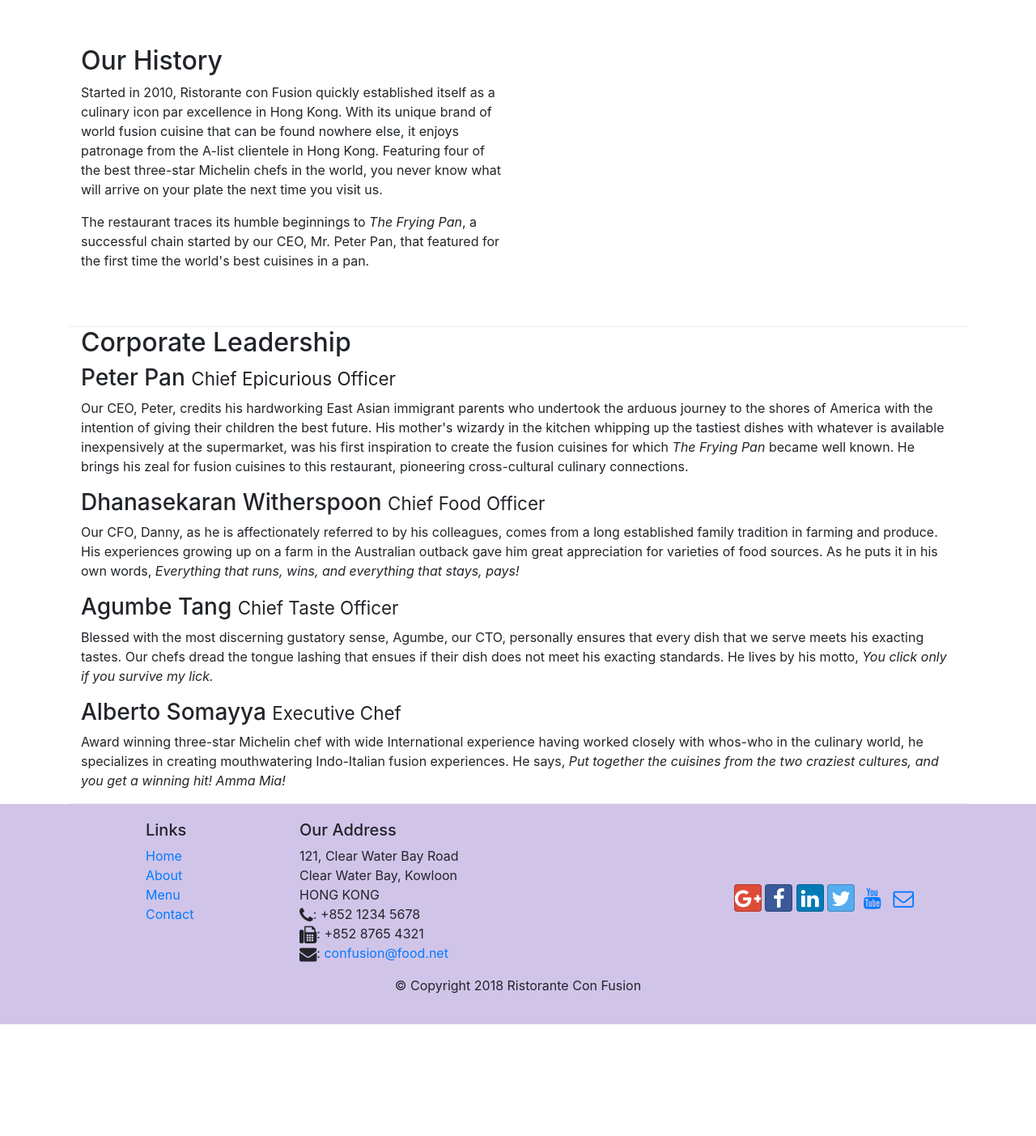
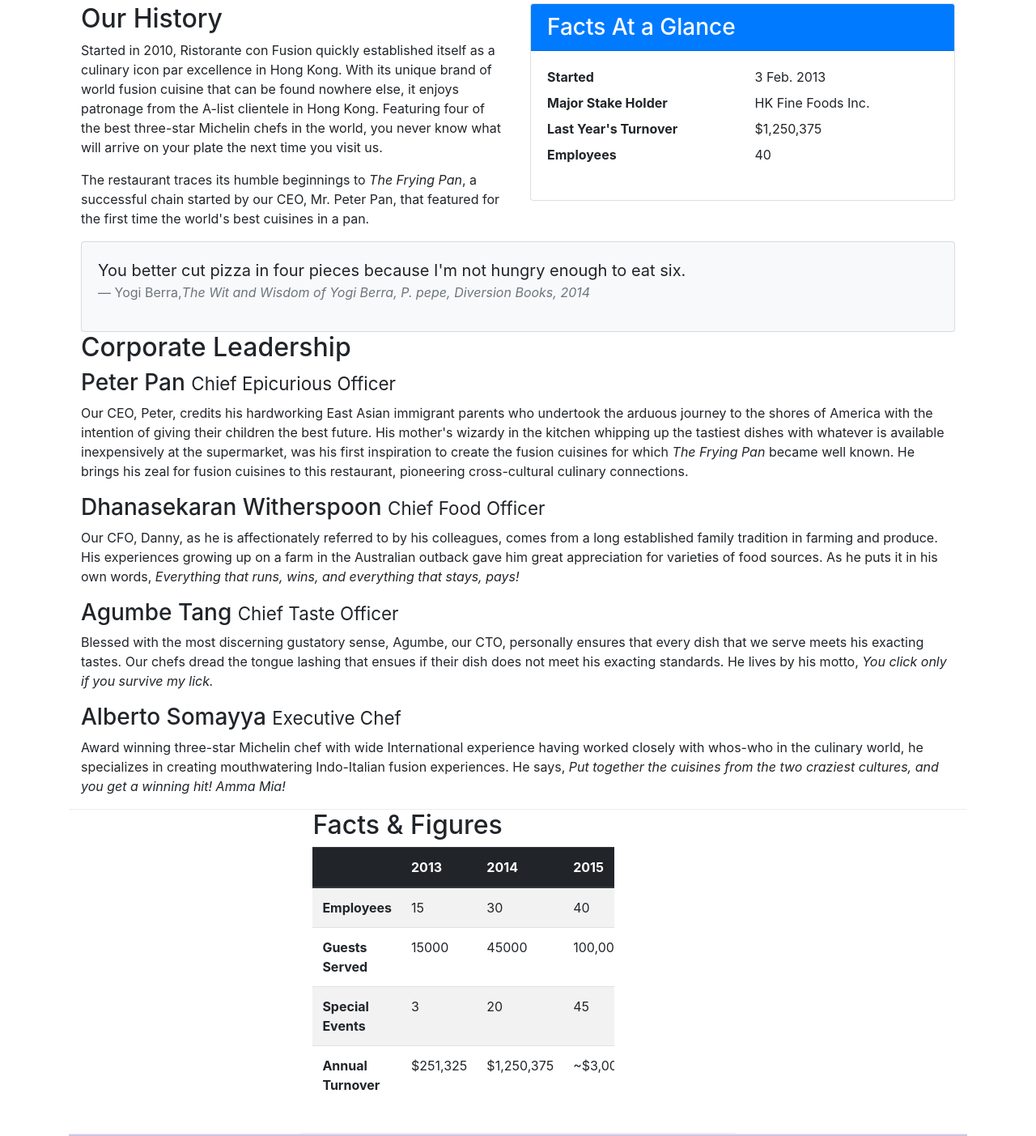
Before and after one commit to jonathanOak/conFusion, a website: page aboutus.html in a window 1280 px wide. Shown: the part 411-1814 px from the top of the page at 81% size. Before the commit the page ends 1676 px from the top, so only its background shows below. Drawn offline with nearby package versions, Linux system fonts and the light colour scheme.

Commit message:
styled about us page with tables and cards

```diff
--- a/aboutus.html
+++ b/aboutus.html
@@ -56,17 +56,37 @@
                <hr>
             </div>
         </div>
-
         <div class="row row-content">
             <div class="col-12 col-sm-6 align-self-center">
                 <h2>Our History</h2>
                 <p>Started in 2010, Ristorante con Fusion quickly established itself as a culinary icon par excellence in Hong Kong. With its unique brand of world fusion cuisine that can be found nowhere else, it enjoys patronage from the A-list clientele in Hong Kong.  Featuring four of the best three-star Michelin chefs in the world, you never know what will arrive on your plate the next time you visit us.</p>
                 <p>The restaurant traces its humble beginnings to <em>The Frying Pan</em>, a successful chain started by our CEO, Mr. Peter Pan, that featured for the first time the world's best cuisines in a pan.</p>
             </div>
-            <div>
+            <div class="col-12 col-sm-6">
+                <div class="card">
+                    <h3 class="card-header bg-primary text-white">Facts At a Glance</h3>
+                    <div class="card-body">
+                        <dl class="row">
+                            <dt class="col-6">Started</dt>
+                            <dd class="col-6">3 Feb. 2013</dd>
+                            <dt class="col-6">Major Stake Holder</dt>
+                            <dd class="col-6">HK Fine Foods Inc.</dd>
+                            <dt class="col-6">Last Year's Turnover</dt>
+                            <dd class="col-6">$1,250,375</dd>
+                            <dt class="col-6">Employees</dt>
+                            <dd class="col-6">40</dd>
+                        </dl>
+                    </div>
+                </div>
             </div>
-        </div>
-
+            <div class="col-12">
+                <div class="card card-body bg-light">
+                    <blockquote class="blockquote">
+                        <p class="mb-0">You better cut pizza in four pieces because I'm not hungry enough to eat six.</p>
+                        <footer class="blockquote-footer">Yogi Berra,<cite title="Source Title">The Wit and Wisdom of Yogi Berra, P. pepe, Diversion Books, 2014</cite></footer>
+                    </blockquote>
+                </div>
+            </div>
 
         <div class="row row-content">
             <div class="col-12 col-sm">
@@ -81,7 +101,50 @@
                 <p class="d-none d-lg-block">Award winning three-star Michelin chef with wide International experience having worked closely with whos-who in the culinary world, he specializes in creating mouthwatering Indo-Italian fusion experiences. He says, <em>Put together the cuisines from the two craziest cultures, and you get a winning hit! Amma Mia!</em></p>
             </div>
        </div>
-
+       <div class="row row-content">
+           <div class="col-12 col-sm-9">
+               <h2> Facts &amp; Figures</h2>
+               <div class="table-responsive">
+                <table class="table table-striped">
+                    <thead class="thead-dark">
+                        <tr>
+                            <th>&nbsp;</th>
+                            <th>2013</th>
+                            <th>2014</th>
+                            <th>2015</th>
+                        </tr>
+                    </thead>
+                    <tbody>
+                        <tr>
+                            <th>Employees</th>
+                            <td>15</td>
+                            <td>30</td>
+                            <td>40</td>
+                        </tr>
+                        <tr>
+                            <th>Guests Served</th>
+                            <td>15000</td>
+                            <td>45000</td>
+                            <td>100,000</td>
+                        </tr>
+                        <tr>
+                            <th>Special Events</th>
+                            <td>3</td>
+                            <td>20</td>
+                            <td>45</td>
+                        </tr>
+                        <tr>
+                            <th>Annual Turnover</th>
+                            <td>$251,325</td>
+                            <td>$1,250,375</td>
+                            <td>~$3,000,000</td>
+                        </tr>
+                    </tbody>
+                </table>
+            </div>
+           </div>
+           <div class="col-12 col-sm-3"></div>
+       </div>
     </div>
 
     <footer class="footer">
```
